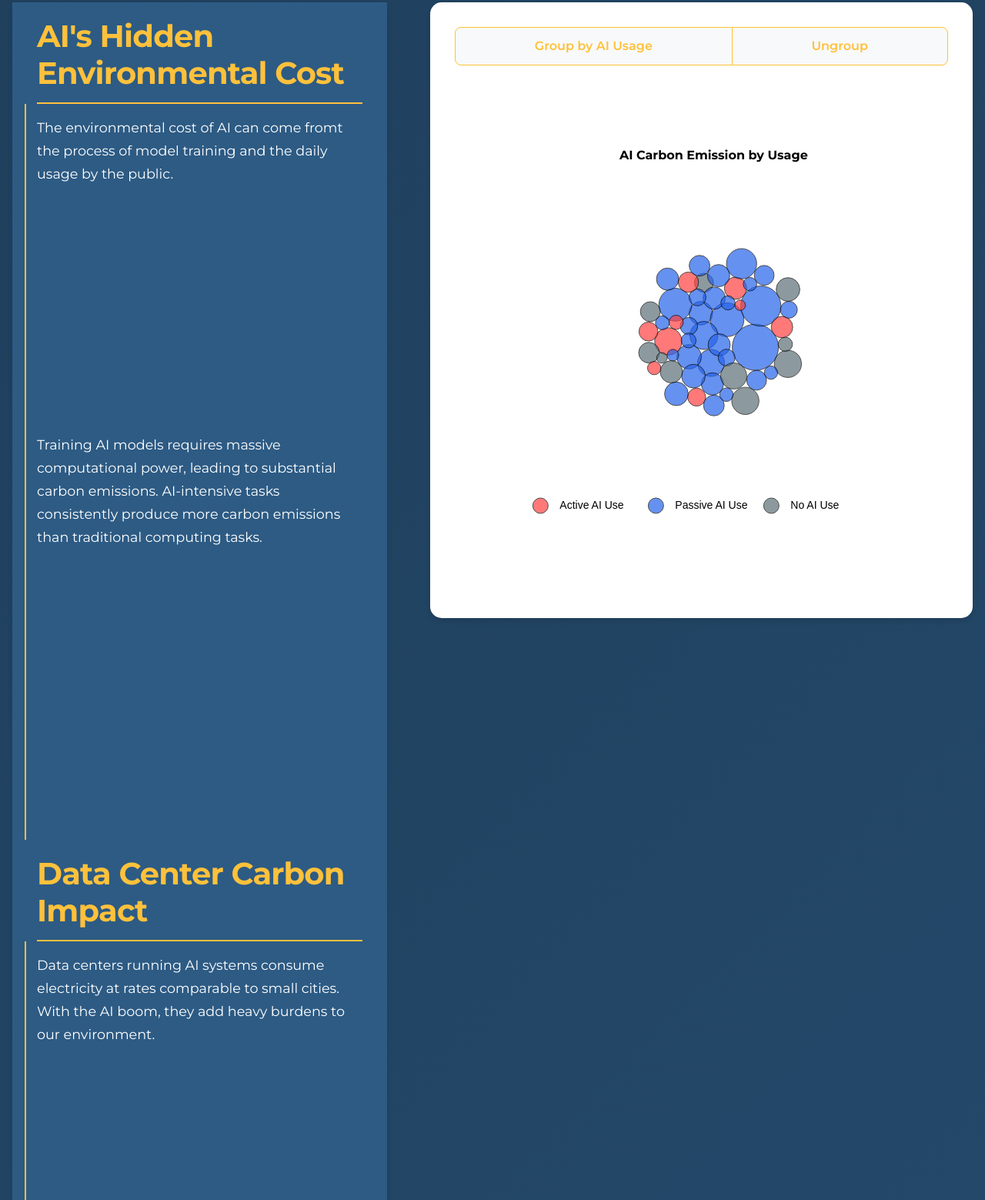
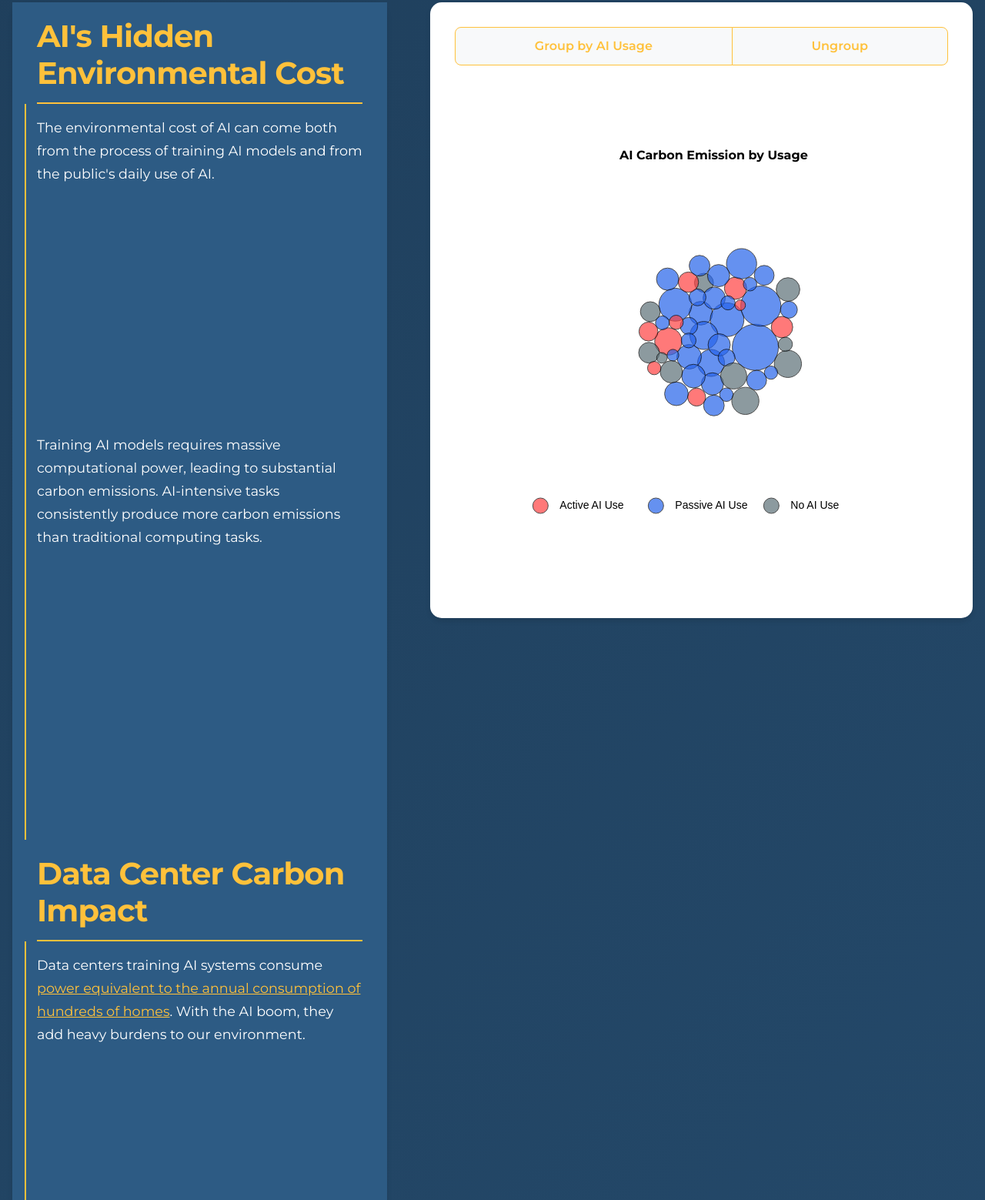
Before and after one commit to xavierrobertsgaal/CS1710_Final_Project, a plain HTML site: page index.html in a window 1280 px wide. Shown: the part 813-2372 px from the top of the page at 77% size. Drawn offline with nearby package versions, Linux system fonts and the light colour scheme; no server answers.

Commit message:
adding link

```diff
--- a/css/style.css
+++ b/css/style.css
@@ -594,3 +594,7 @@ text {
     position: relative;
     z-index: 1;
 }
+
+a, a:hover {
+    color: var(--accent-gold);
+}
--- a/index.html
+++ b/index.html
@@ -52,14 +52,15 @@
                 <section class="text-section" id="climate">
                     <div class="step" data-step="climate-1">
                         <h2>AI's Hidden Environmental Cost</h2>
-                        <p>The environmental cost of AI can come fromt the process of model training and the daily usage by the public. </p>
+                        <p>The environmental cost of AI can come both from the process of training AI models and from the public's daily use of AI. </p>
                     </div>
                     <div class="step" data-step="climate-1">
                         <p>Training AI models requires massive computational power, leading to substantial carbon emissions. AI-intensive tasks consistently produce more carbon emissions than traditional computing tasks.</p>
                     </div>
                     <div class="step" data-step="climate-2">
                         <h2>Data Center Carbon Impact</h2>
-                        <p>Data centers running AI systems consume electricity at rates comparable to small cities. With the AI boom, they add heavy burdens to our environment. </p>
+                        <p>Data centers training AI systems consume <a href=“https://www.google.com/url?sa=t&source=web&rct=j&opi=89978449&url=https://www.theverge.com/24066646/ai-electricity-energy-watts-generative-consumption%23:~:text%3DThe%2520figures%2520were%2520notably%2520larger,energy%2520as%2520charging%2520your%2520smartphone.&ved=2ahUKEwiI7_vsvqCKAxVXLFkFHZLxB4wQFnoECA8QAw&usg=AOvVaw3FX_gNQIHUWDxrntRv78Tt”>power equivalent to the annual consumption of hundreds of homes</a>. With the AI boom, they add heavy burdens to our environment. </p>
+
 
                     </div>
                     <div class="step" data-step="climate-2">
```
